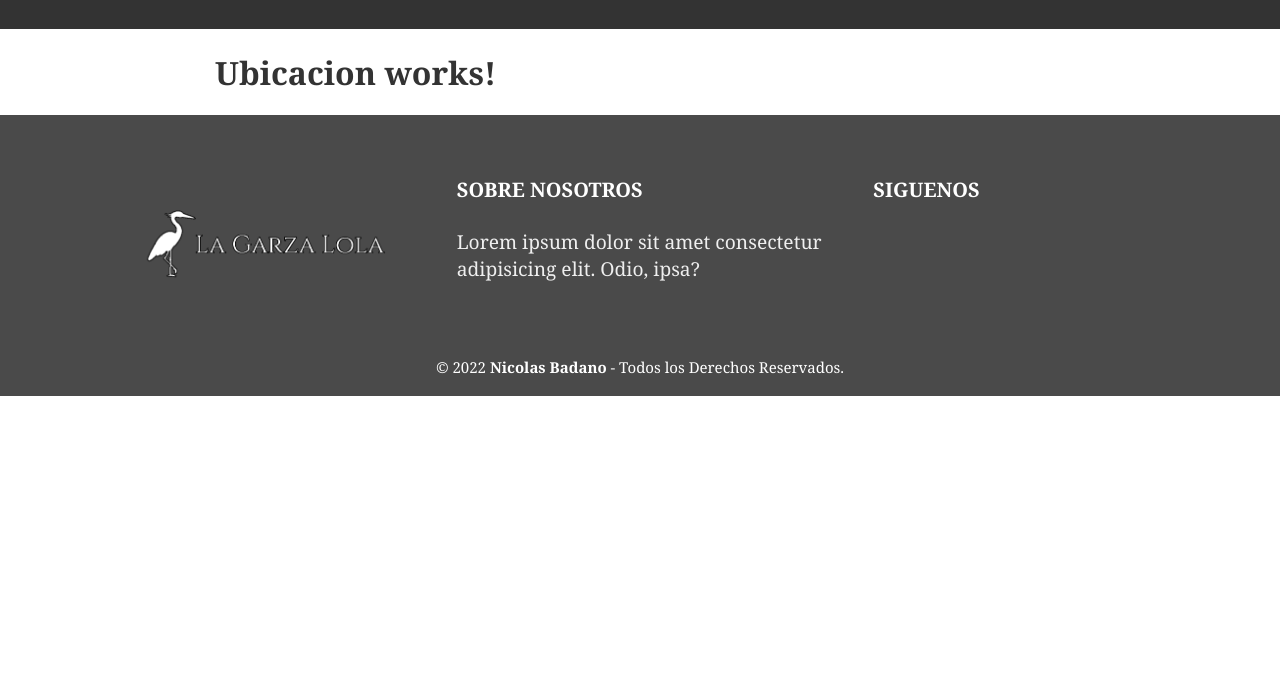
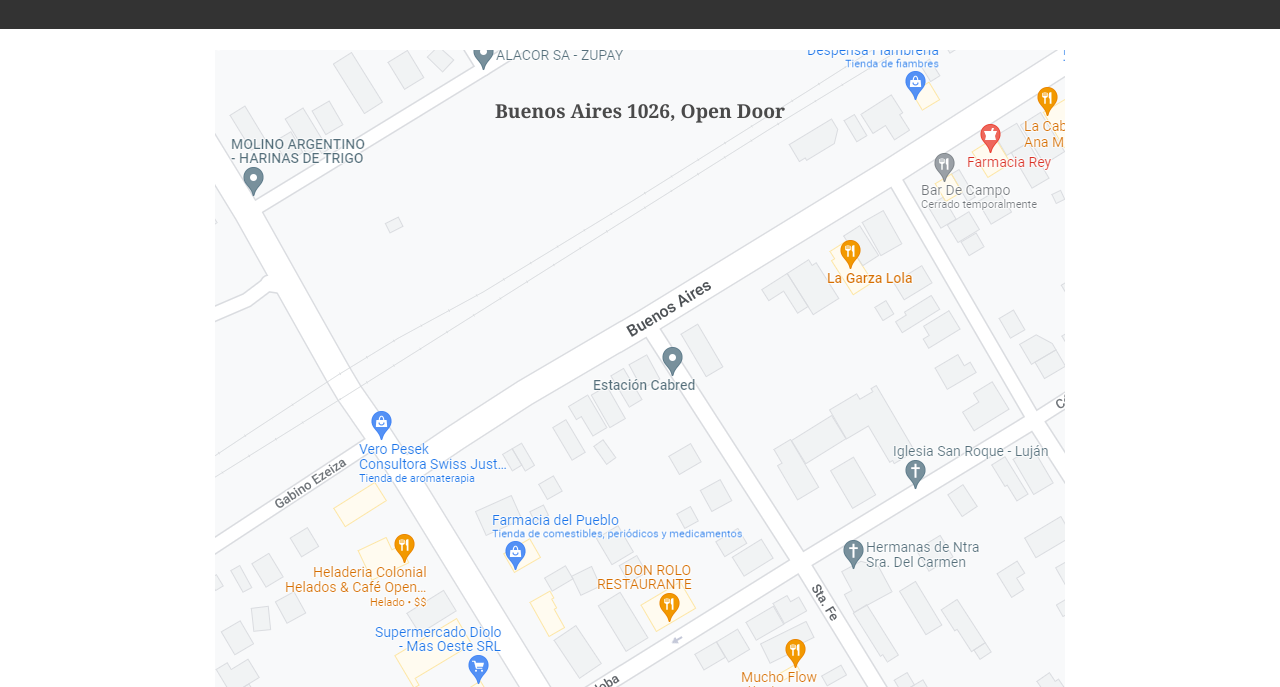
Before and after one commit to badano-nicolas/web-dev-coderhouse, a plain HTML site: page pages/location.html in a window 1280 px wide. Shown: the part 113-800 px from the top of the page. Drawn offline with Linux system fonts and the light colour scheme.

Commit message:
Added background image for location

```diff
--- a/css/style.css
+++ b/css/style.css
@@ -30,6 +30,19 @@
     width: 85%;
     max-width: 850px;
     margin: 0 auto;
+}
+
+.container .location {
+    min-height: 900px;
+    background-image: url("../img/location.png")
+}
+
+.container .location p {
+    text-align: center;
+    padding-top: 3rem;
+    color: #4a4a4a;
+    font-weight: bold;
+
 }
 
 .table {
--- a/pages/location.html
+++ b/pages/location.html
@@ -1,5 +1,6 @@
 <!DOCTYPE html>
 <html lang="es">
+
 <head>
     <meta charset="UTF-8">
     <meta http-equiv="X-UA-Compatible" content="IE=edge">
@@ -7,6 +8,7 @@
     <title>La Garza Lola</title>
     <link rel="stylesheet" href="../css/style.css">
 </head>
+
 <body>
     <header class="header">
         <div class="container logo-nav-container">
@@ -19,7 +21,7 @@
                     <li><a href="./menu.html">Carta</a></li>
                     <li><a href="./cellar.html">Bodega</a></li>
                     <li><a href="./bookings.html">Reservas</a></li>
-                    <li><a href=".#" class="active" aria-disabled="true">Ubicacion</a></li>
+                    <li><a href="#" class="active" aria-disabled="true">Ubicacion</a></li>
                 </ul>
             </nav>
         </div>
@@ -27,7 +29,9 @@
 
     <main class="main">
         <div class="container">
-            <h1>Ubicacion works!</h1>
+            <div class="location">
+                <p>Buenos Aires 1026, Open Door</p>
+            </div>
         </div>
     </main>
 
@@ -60,4 +64,5 @@
     </footer>
 
 </body>
+
 </html>
```
Also changed, not shown: img/location.png (added).
